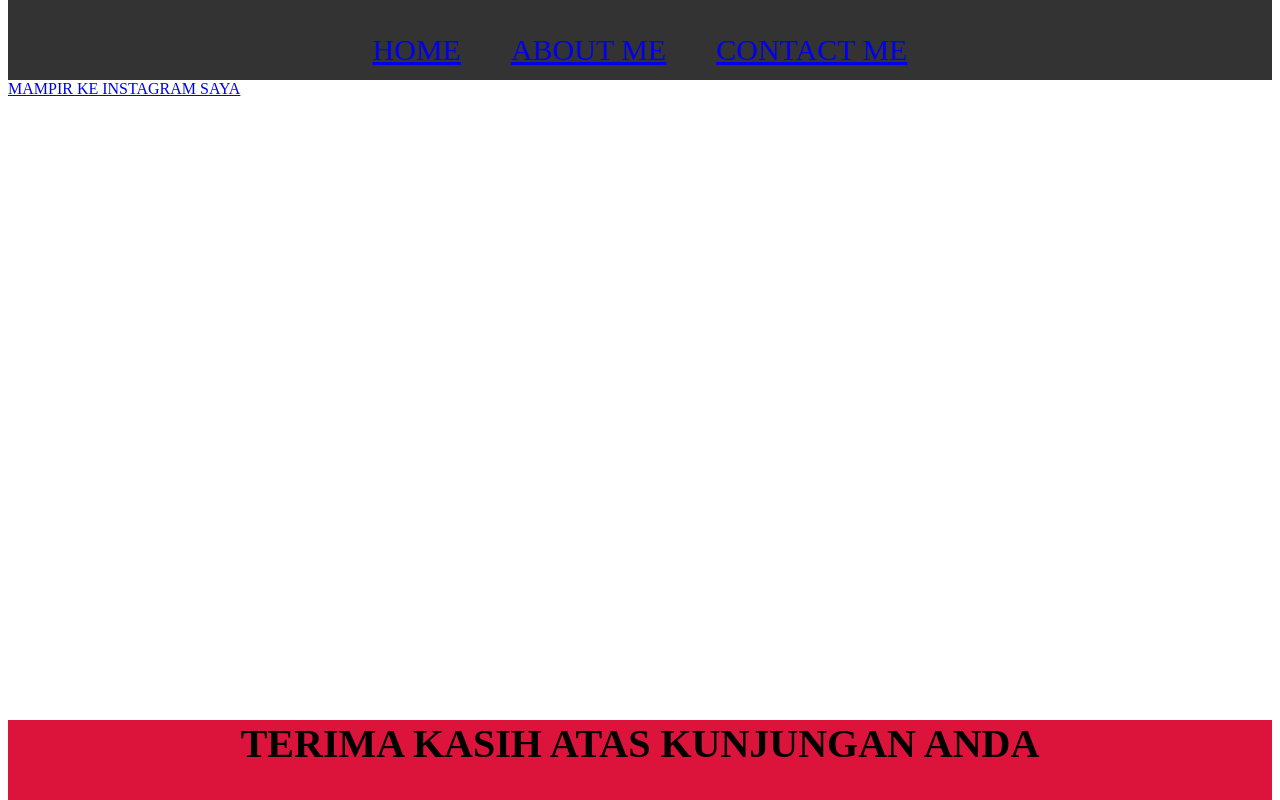
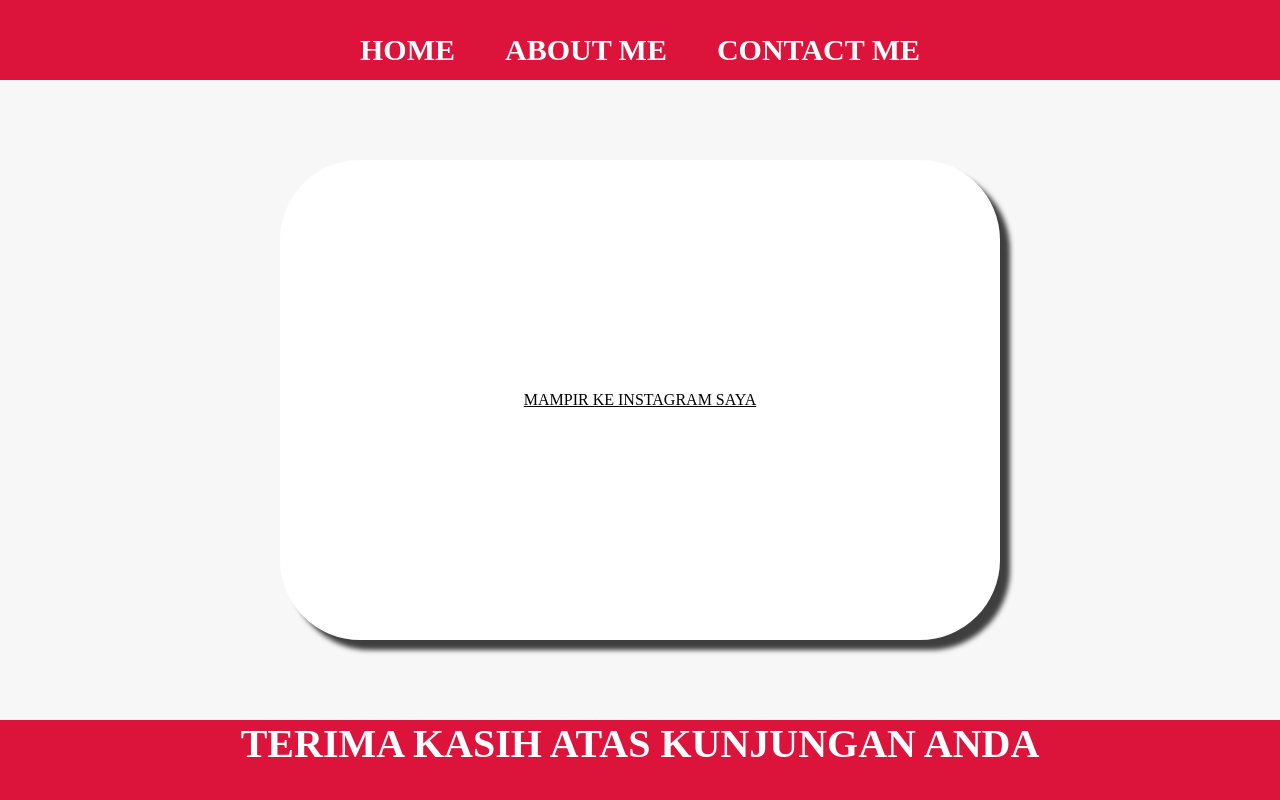
Before and after one commit to Hisyaam09/My-website, a plain HTML site: page index.html in a window 1280 px wide. Drawn offline with Linux system fonts and the light colour scheme.

Commit message:
Update style.css

```diff
--- a/style.css
+++ b/style.css
@@ -1,12 +1,12 @@
 *,
 html {
-  margin-block: 0;
+  margin: 0;
   padding: 0;
 }
 
 .container {}
 .container-navbar {
-  background-color: #333;
+  background-color: crimson;
   width: 100%;
   height: 10vh;
 }
@@ -26,17 +26,47 @@ html {
   font-size: 30px;
 }
 
+.li-navbar:hover {
+  background-color: tomato;
+  transition: .5s ease-in-out;
+  transition-delay: .3s;
+  border-radius: 8px;
+}
+
+.a-navbar {
+  color: white;
+  text-decoration: none;
+  font-weight: 800;
+}
+
 .container-content {
-  background color: black
+  background-color: #f7f7f7;
   display: flex;
   justify-content: center;
-  align-items: centr;
+  align-items: center;
   height: 80vh;
 }
 
+.a-content {
+  background-color: white;
+  color: black;
+  text-decoration: none
+  font-size: 30px;
+  width: 720px;
+  height: 480px;
+  display: flex;
+  flex-direction: colum;
+  justify-content: space-evenly;
+  align-items: center;
+  border-radius: 80px;
+  box-shadow: box-shadow: 10px 10px 5px 0px rgba(0,0,0,0.75);
+-webkit-box-shadow: 10px 10px 5px 0px rgba(0,0,0,0.75);
+-moz-box-shadow: 10px 10px 5px 0px rgba(0,0,0,0.75);;
+}
+
 .img-content {
-  width: 30%;
-  height: 30%;
+  width: 50%;
+  height: 50%;
 }
 
 .container-footer {
@@ -49,4 +79,5 @@ html {
 
 .h1-footer {
   font-size: 40px;
+  color: white;
 }
```
